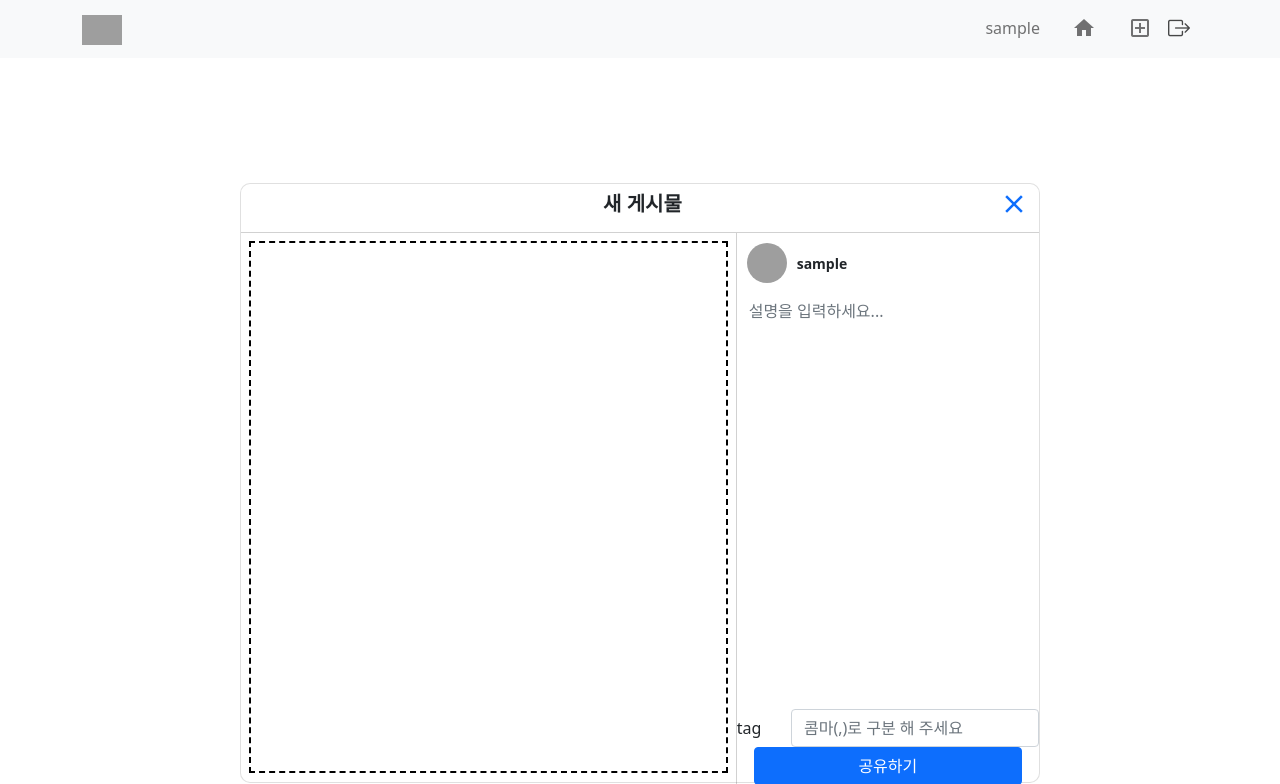
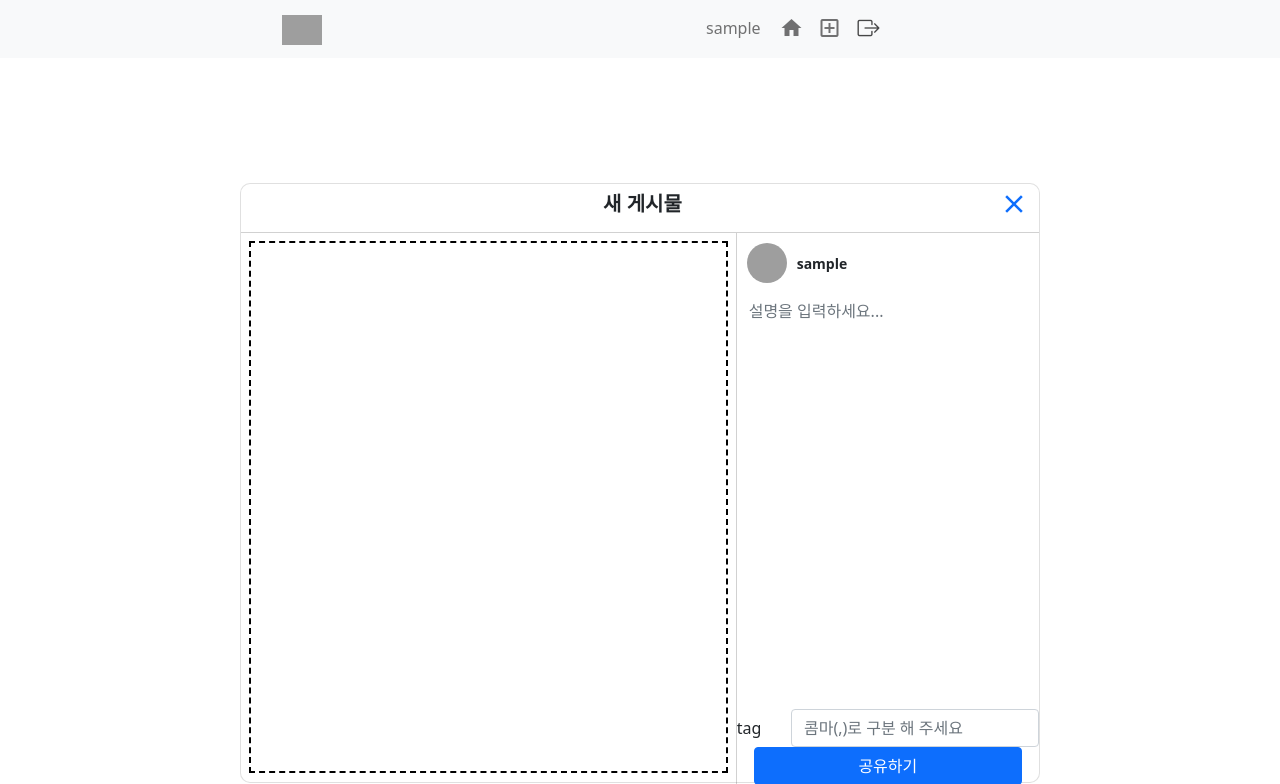
Before and after one commit to kvkvd12/instagram, a Django app: page /postadd/ in a window 1280 px wide. Shown: the top 784 px of the page. Run offline with Django 4.2, Linux system fonts and the light colour scheme; the visitor is signed in with stand-in values (Sample User, id 1); some libraries are stand-ins or nearby versions; grey boxes are pictures that could not be loaded.

Commit message:
Front-End수정

```diff
--- a/templates/base.html
+++ b/templates/base.html
@@ -2,8 +2,9 @@
 <html lang="en">
 
 <head>
+    <meta name="viewport" content="width=device-width, initial-scale=0, maximum-scale=0, user-scalable=0" />
     <meta charset="UTF-8">
-    <meta name="viewport" content="width=device-width, initial-scale=1">
+
 
     <title>{% block title %}{% endblock %} | insta 클론코딩</title>
     <!-- Bootstrap CSS -->
@@ -265,13 +274,37 @@
         }
         .mt-3 {
 
+
         }
+
+        <!-- 네비바 -->
+        .navbar{
+            background-color:white !important;
+            border: solid 1px gray;
+           }
+        .navbar-brand {
+            padding-left: 200px;
+        }
+
+        .navbar-nav {
+            padding-right: 90px;
+            width: 500px;
+            margin-left: -10px;
+        }
+
+        .material-icons {
+            margin-left: -13px;
+            margin-right: -18px;
+        }
+
+
+
     </style>
 </head>
 
 <body>
-    <nav class="navbar navbar-expand-lg navbar-light bg-light">
-        <div class="container">
+    <nav class="navbar navbar-default navbar-expand-lg navbar-light bg-light">
+        <div class="container", style="width: 1700px;">
             <a class="navbar-brand" href="/">
                 <img style="height: 30px; object-fit: contain"
                     src="https://www.instagram.com/static/images/web/mobile_nav_type_logo-2x.png/1b47f9d0e595.png">
--- a/templates/tweet/home.html
+++ b/templates/tweet/home.html
@@ -4,8 +4,9 @@
 {% endblock %}
 
 {% block content %}
-<div class="main_body">
+<div class="main_body", style="width: 1700px;" >
     <!-- 오른 쪽 컬럼-->
+
         <div class="right_body">
             <div class="feed_name" style="justify-content: space-between">
                 <div style="display: flex; align-items: center; ">
@@ -156,6 +157,7 @@
             </div>
             {% endfor %}
         </div>
+
 </div>
 
 <!--
```
Also changed, not shown: other parts of templates/base.html (+17 -9 lines), requirements.txt (+6 -1 lines). Lines whose indentation alone changed are shown as unchanged.
